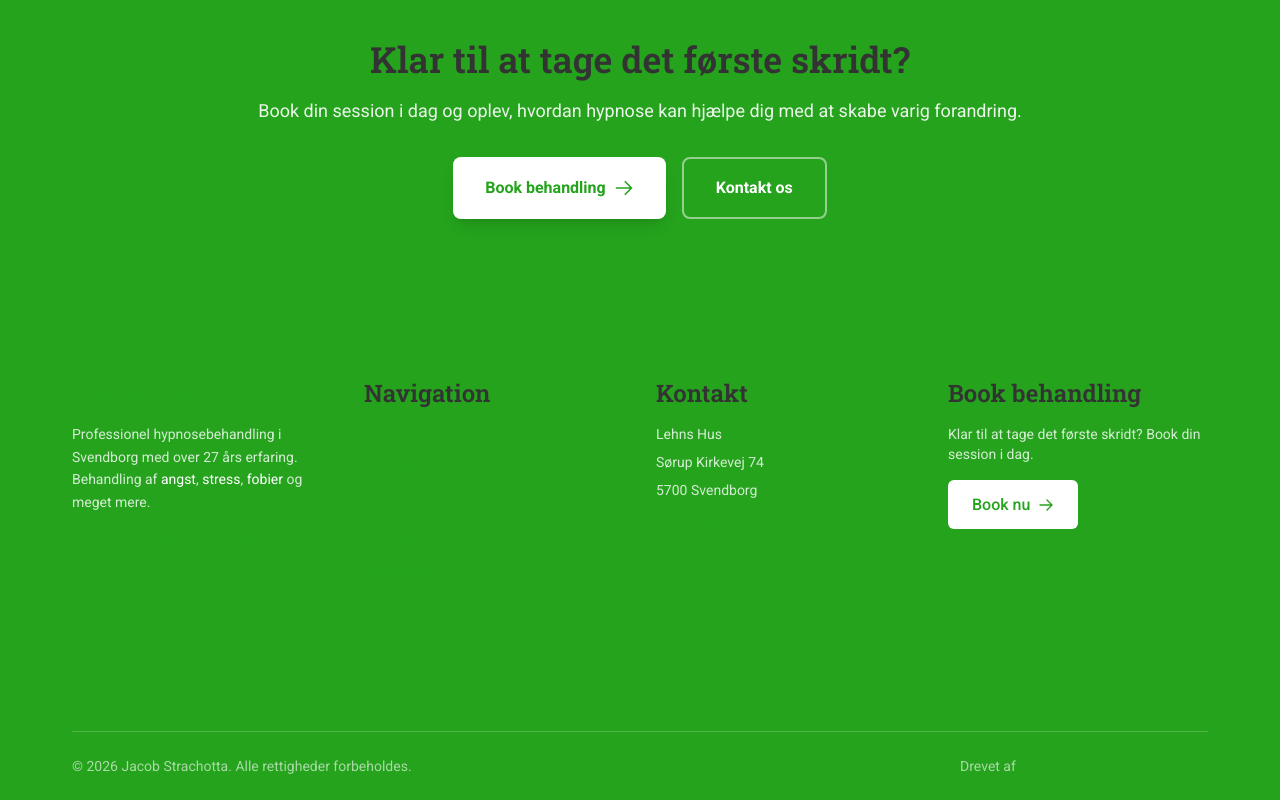
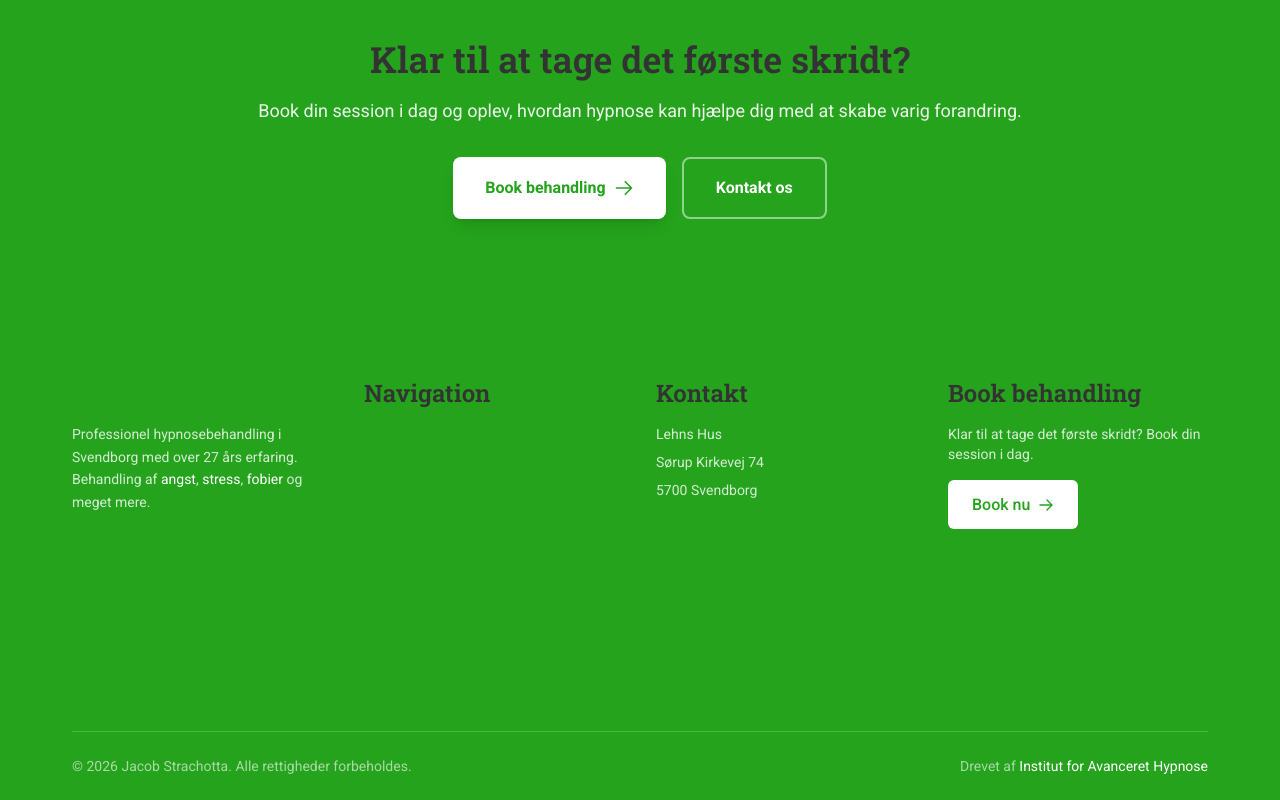
Before and after one commit to thebinarybeastieboy/hypnosefyn.dk, a Next.js app: page / in a window 1280 px wide. Shown: the part 5242-6042 px from the top of the page. Built offline with nearby package versions, Linux system fonts and the light colour scheme.

Commit message:
fix: footer 'Institut for Avanceret Hypnose' link now visible

```diff
--- a/components/layout/Footer.tsx
+++ b/components/layout/Footer.tsx
@@ -109,7 +109,8 @@ export default function Footer() {
                             href="https://jacobstrachotta.dk"
                             target="_blank"
                             rel="noopener noreferrer"
-                            className="text-white/80 hover:text-white transition-colors"
+                            className="hover:opacity-80 transition-colors underline"
+                            style={{ color: 'white' }}
                         >
                             Institut for Avanceret Hypnose
                         </a>
```
